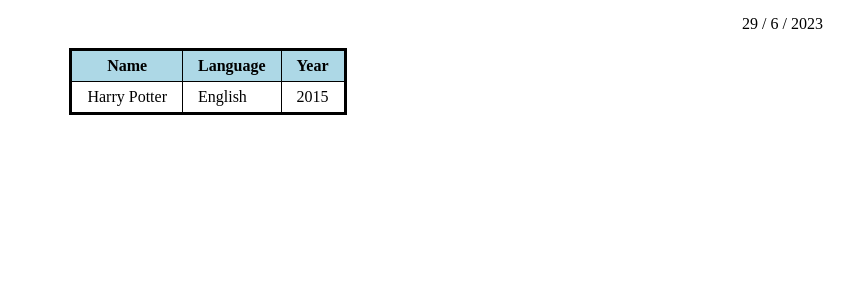
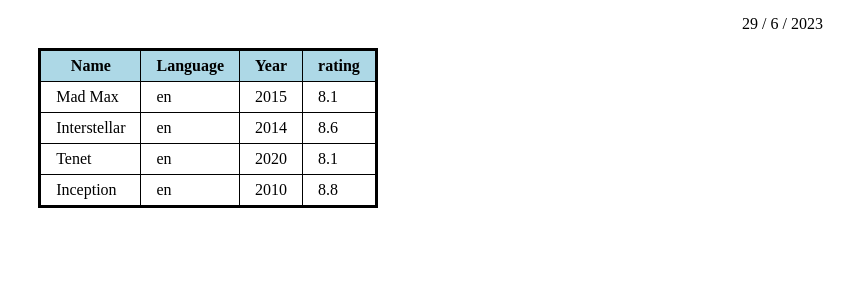
Before and after one commit to mahmoud842/MMDb, a Django app: page /films/ in a window 1280 px wide. Shown: the top 300 px of the page, without its empty margins (432-1280 px from the left). Run offline with Django 4.2, Linux system fonts and the light colour scheme.

Commit message:
add films.csv and represented it in a table in index.html template

```diff
--- /dev/null
+++ b/MMDb/films.csv
@@ -0,0 +1,5 @@
+name,language,year,rating
+Mad Max,en,2015,8.1
+Interstellar,en,2014,8.6
+Tenet,en,2020,8.1
+Inception,en,2010,8.8
--- a/MMDb/filmsList/templates/filmsList/index.html
+++ b/MMDb/filmsList/templates/filmsList/index.html
@@ -13,13 +13,17 @@
                 <th>Name</th>
                 <th>Language</th>
                 <th>Year</th>
+                <th>rating</th>
             </thead>
             <tbody>
+                {% for row in films %}
                 <tr>
-                    <td>Harry Potter</td>
-                    <td>English</td>
-                    <td>2015</td>
+                    <td>{{ row.name }}</td>
+                    <td>{{ row.language }}</td>
+                    <td>{{ row.year }}</td>
+                    <td>{{ row.rating }}</td>
                 </tr>
+                {% endfor %}
             </tbody>
         </table>
     </div>
--- a/MMDb/filmsList/views.py
+++ b/MMDb/filmsList/views.py
@@ -2,11 +2,16 @@
 from django.http import HttpResponse
 
 from datetime import datetime
+import csv
 
 def index(request):
-    date = datetime.now()
-    return render(request, "filmsList/index.html",{
-        'year':date.year,
-        'month':date.month,
-        'day':date.day
-    })
+
+    with open('films.csv', newline='') as filmscsv:
+        films_dict = csv.DictReader(filmscsv)
+        date = datetime.now()
+        return render(request, "filmsList/index.html",{
+            'year':date.year,
+            'month':date.month,
+            'day':date.day,
+            'films':films_dict
+        })
```
